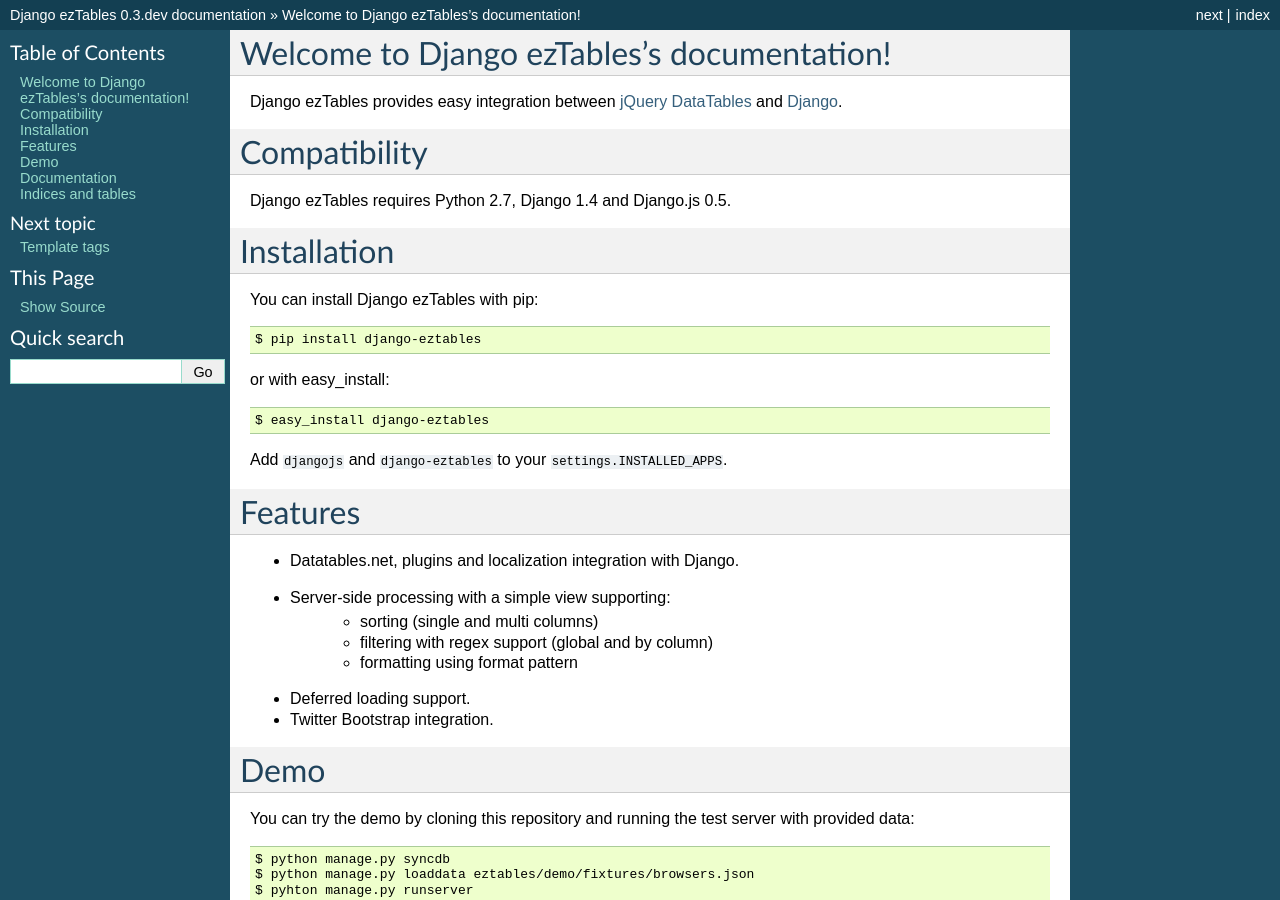
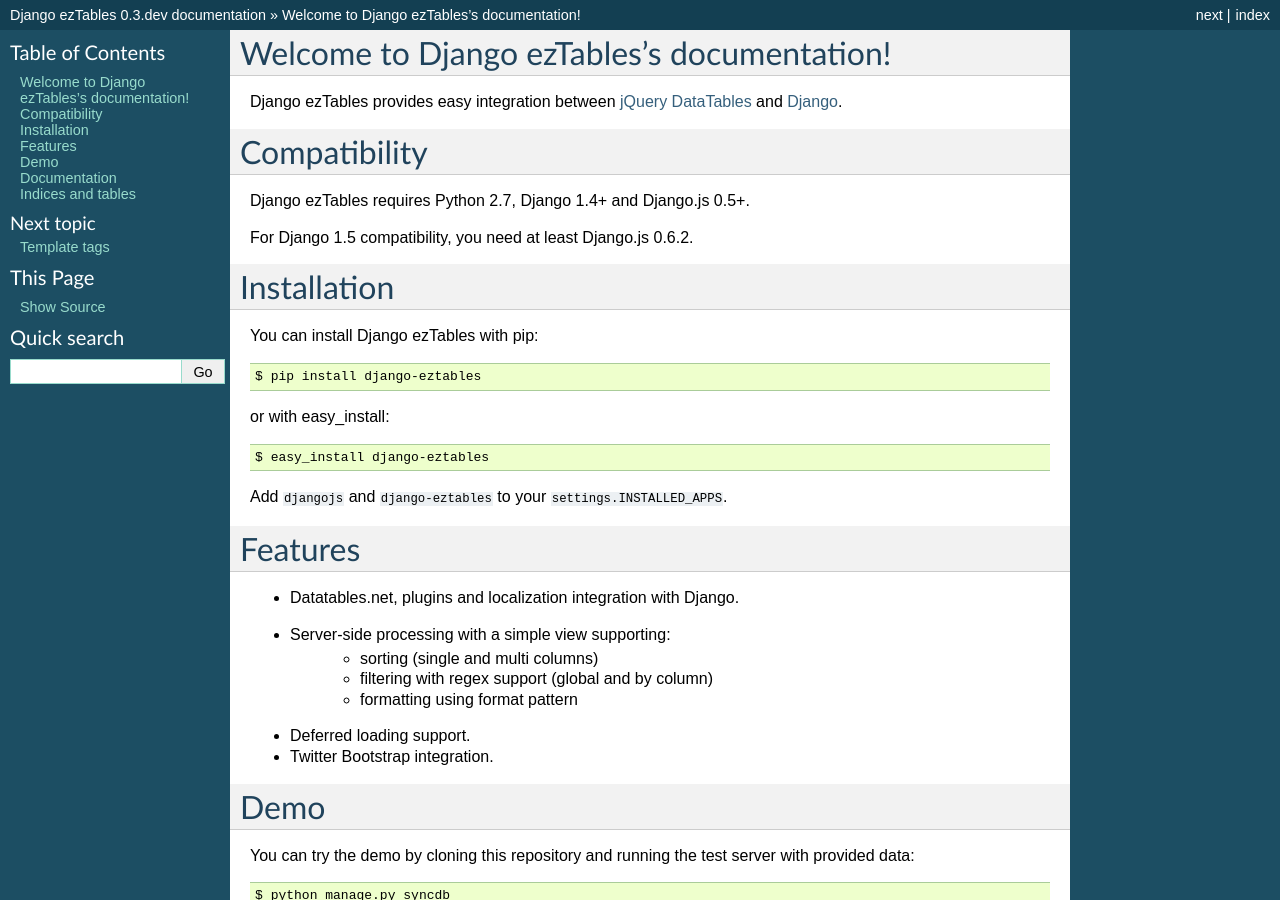
Before and after one commit to noirbizarre/django-eztables, a Sphinx documentation site: the page built from doc/index.rst, in a window 1280 px wide and 900 px high. Built offline with Sphinx 7.4.7, drawn with Linux system fonts in a browser that asks for light colours.

Commit message:
Add Django 1.5 compatibility requirement

```diff
--- a/README.rst
+++ b/README.rst
@@ -10,7 +10,9 @@ Easy integration between jQuery DataTables and Django.
 Compatibility
 =============
 
-Django ezTables requires Python 2.7, Django 1.4 and Django.js 0.5.
+Django ezTables requires Python 2.7, Django 1.4+ and Django.js 0.5+.
+
+For Django 1.5 compatibility, you need at least Django.js 0.6.2.
 
 
 Installation
--- a/doc/index.rst
+++ b/doc/index.rst
@@ -11,8 +11,9 @@ Django ezTables provides easy integration between `jQuery DataTables <http://dat
 Compatibility
 =============
 
-Django ezTables requires Python 2.7, Django 1.4 and Django.js 0.5.
+Django ezTables requires Python 2.7, Django 1.4+ and Django.js 0.5+.
 
+For Django 1.5 compatibility, you need at least Django.js 0.6.2.
 
 Installation
 ============
```
